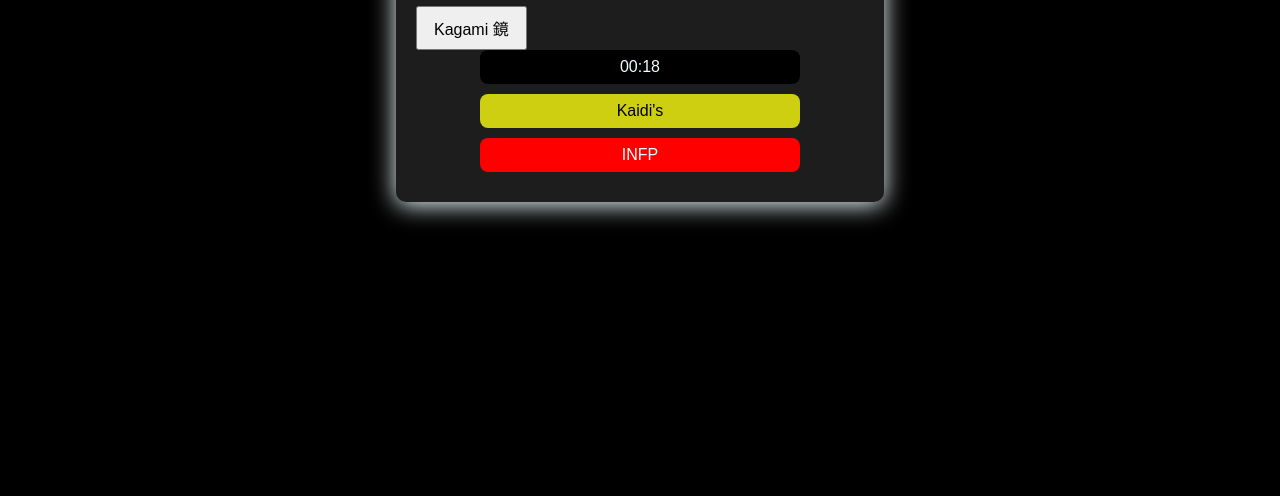
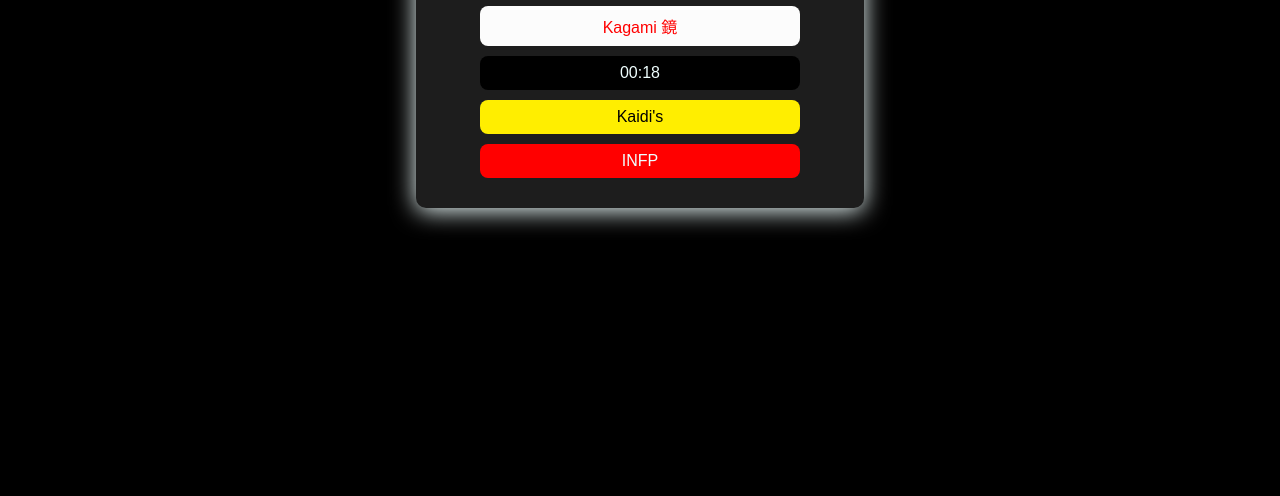
Before and after one commit to Eopigas/segundo-site, a plain HTML site: page index.html in a window 1280 px wide. Shown: the part 304-800 px from the top of the page. Drawn offline with Linux system fonts and the light colour scheme.

Commit message:
style.css

```diff
--- a/style.css
+++ b/style.css
@@ -1,4 +1,11 @@
-body{
+/* Estilos gerais */
+*,
+*::before,
+*::after {
+    box-sizing: border-box;
+}
+
+body {
     background-color: black;
     color: azure;
     font-family: 'Times New Roman', Times, serif;
@@ -6,141 +13,160 @@ body{
     padding: 0;
 }
 
-body*{
-    box-sizing: border-box;
-}
-
-.container{
+.container {
+    display: flex;
+    flex-direction: column;
     max-width: 500px;
     margin: 30px auto;
     padding: 20px;
     background-color: #1d1d1d;
     border-radius: 10px;
-    flex-direction: column;
+    width: 35vw;
+    position: relative;
+    overflow: hidden;
+    transition: 0.5s ease;
     box-shadow: 0px 3px 25px azure;
-    width: 35vw;
+}
+
+/* Camada animada com brilho rainbow */
+.container::before {
+    content: "";
+    position: absolute;
+    top: -50%;
+    left: -50%;
+    width: 200%;
+    height: 200%;
+    background: conic-gradient(
+        from 0deg,
+        red,
+        orange,
+        yellow,
+        green,
+        cyan,
+        blue,
+        violet,
+        red
+    );
+    filter: blur(60px);
+    opacity: 0;
+    transform: scale(1);
+    transition: opacity 1s ease;
+    z-index: 0;
+    animation: rainbowRotate 6s linear infinite;
+}
+
+/* Ao passar o mouse, o efeito se acende */
+.container:hover::before {
+    opacity: 0.8;
+}
+
+/* Mantém o conteúdo acima do efeito */
+.container > * {
+    position: relative;
+    z-index: 1;
+}
+
+/* Animação de rotação do arco-íris */
+@keyframes rainbowRotate {
+    0% {
+        transform: rotate(0deg) scale(1);
+    }
+    100% {
+        transform: rotate(360deg) scale(1);
+    }
 }
 
 
-
-h1{
+/* Título */
+h1 {
     text-align: center;
 }
 
-button{
+/* Botões */
+button {
     padding: 8px 16px;
     font-size: 16px;
     text-align: center;
     cursor: pointer;
+    border: none;
+    outline: none;
+    display: block;
+    margin: 0 auto 10px;
+    border-radius: 8px;
 }
 
-.Zerkalo{
-
-
+/* Botões personalizados */
+.kaidis {
     width: 25vw;
-    background-color: blue;
-    color: azure;
-     padding: 8px 16px;
-     border-radius: 8px;
-     margin-bottom: 10px;
-     display: block;
-     margin-right: auto;
-     margin-left: auto;
-     outline: none;
-     border: none;
+    background-color: rgb(255, 238, 0);
+    color: rgb(0, 0, 0);
 }
 
-.noite{
+.noite {
     background-color: #000000;
     width: 25vw;
     color: azure;
-    border-radius: 8px;
-    margin-bottom: 10px;
-    display: block;
-    margin-right: auto;
-    margin-left: auto;
-    outline: none;
-    border: none;
 }
 
-.kaidis{
-    background-color: rgb(207, 207, 17);
-    color: black;
+.Kagami {
+    background-color: rgb(252, 252, 252);
+    color: rgb(255, 0, 0);
     width: 25vw;
-    border-radius: 8px;
-    margin-bottom: 10px;
-    display: block;
-    margin-right: auto;
-    margin-left: auto;
-    outline: none;
-    border: none;
 }
 
-.INFP{
+.INFP {
     background-color: red;
     width: 25vw;
     color: azure;
-    border-radius: 8px;
-    margin-bottom: 10px;
-    display: block;
-    margin-right: auto;
-    margin-left: auto;
-    outline: none;
-    border: none;
 }
 
-.btnorg{
+/* Organização de botões */
+.btnorg {
+    display: flex;
     flex-direction: column;
     align-items: center;
     justify-content: center;
 }
 
-.Zerkalo:hover{
+/* Efeitos hover */
+.Kagami:hover {
     transition: 0.5s ease;
-    box-shadow: 0px 3px 30px rgb(0, 105, 190);
+    box-shadow: 0px 3px 30px rgb(255, 0, 0);
 }
 
-.noite:hover{
+.noite:hover {
     transition: 0.5s ease;
-    box-shadow: 0px 2px 30px azure ;
+    box-shadow: 0px 2px 30px azure;
 }
 
-.kaidis:hover{
+.kaidis:hover {
     transition: 0.5s ease;
     box-shadow: 0px 2px 30px rgb(255, 255, 152);
 }
 
-.INFP:hover{
+.INFP:hover {
     transition: 0.5s ease;
     box-shadow: 0px 3px 30px rgb(255, 0, 0);
 }
 
-.imagem{
+/* Imagem responsiva */
+.imagem {
     display: block;
-    margin-left: auto;
-    margin-right: auto;
-    width: 100vw;
+    margin: 0 auto;
+    width: 100%;
+    max-width: 100vw;
 }
 
-@media only screen and (max-width: 930px){
-    .container{
+/* Responsividade */
+@media only screen and (max-width: 930px) {
+    .container {
         width: 85%;
     }
 }
 
-@media only screen and (max-width: 600px){
-    .imagem{
-
-    }
-    .container{
-
-
-        width:80%;
+@media only screen and (max-width: 600px) {
+    .container {
+        width: 80%;
         height: auto;
-
-    }
-
-    .container{
-        width: 90;
     }
 }
```
Lines whose indentation alone changed are shown as unchanged.
